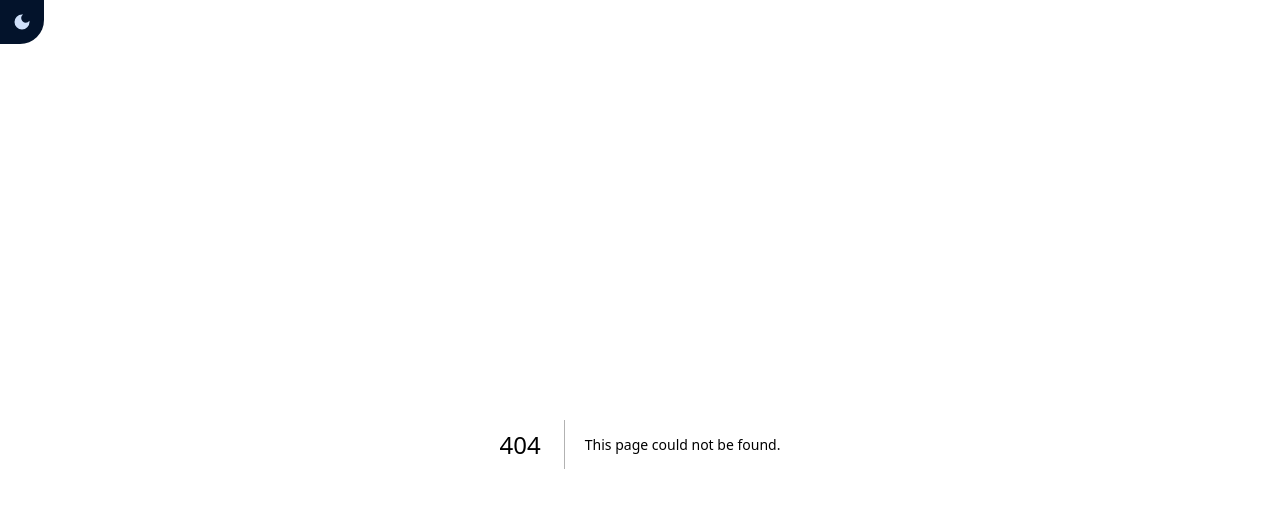
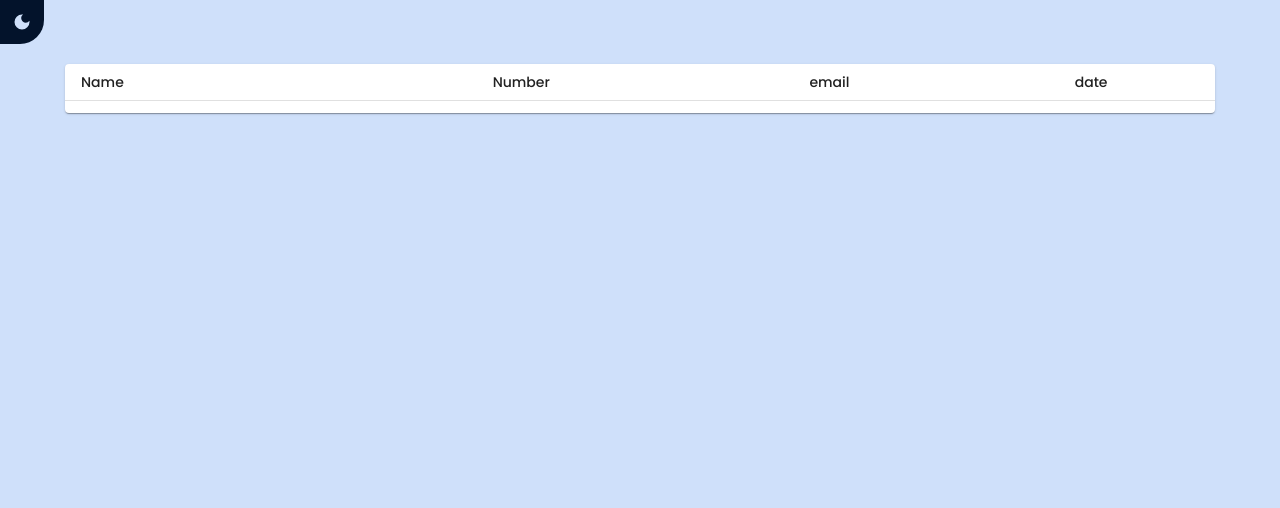
Before and after one commit to ehsanm-77/ToDo, a Next.js app: page /users in a window 1280 px wide. Before the commit this address had no page. Shown: the top 508 px of the page. Built offline with nearby package versions, Linux system fonts and the light colour scheme.

Commit message:
create table for users

```diff
--- a/src/pages/main/index.tsx
+++ b/src/pages/main/index.tsx
@@ -2,6 +2,7 @@ import FormInputs from '@/components/main/FormInputs/FormInputs';
 import SubmitButton from '@/components/shared/SubmitButton/SubmitButton';
 import { setFormData } from '@/redux/slice/formSlice';
 import { Box } from '@mui/material';
+import router, { Router } from 'next/router';
 import React from 'react';
 import { useForm, SubmitHandler, FieldValues } from 'react-hook-form';
 import { useDispatch, useSelector } from 'react-redux';
@@ -24,6 +25,7 @@ const MainPage = () => {
     console.log('Form data submitted:', data);
     dispatch(setFormData(data));
     reset();
+    router.push('/users');
   };
 
   return (
--- /dev/null
+++ b/src/pages/users/index.tsx
@@ -0,0 +1,72 @@
+import * as React from 'react';
+import Table from '@mui/material/Table';
+import TableBody from '@mui/material/TableBody';
+import TableCell from '@mui/material/TableCell';
+import TableContainer from '@mui/material/TableContainer';
+import TableHead from '@mui/material/TableHead';
+import TableRow from '@mui/material/TableRow';
+import Paper from '@mui/material/Paper';
+import { Box, useTheme } from '@mui/material';
+import { useSelector } from 'react-redux';
+
+export default function Users() {
+  const formData: IFormInput = useSelector(
+    (state: RootState) => state.form.formData
+  );
+  console.log(formData);
+  const rows = [formData];
+  const theme = useTheme();
+
+  return (
+    <Box
+      sx={{
+        display: 'flex',
+        justifyContent: 'center',
+        alignItems: 'center',
+      }}
+    >
+      <TableContainer
+        component={Paper}
+        sx={{
+          margin: '20px',
+          width: '320px',
+          [theme.breakpoints.up('md')]: {
+            width: '850px',
+          },
+          [theme.breakpoints.up('sm')]: {
+            width: '550px',
+          },
+          [theme.breakpoints.up('lg')]: {
+            width: '1150px',
+          },
+        }}
+      >
+        <Table sx={{ minWidth: 600 }} size="small" aria-label="a dense table">
+          <TableHead>
+            <TableRow>
+              <TableCell>Name</TableCell>
+              <TableCell align="center">Number</TableCell>
+              <TableCell align="center">email</TableCell>
+              <TableCell align="center">date</TableCell>
+            </TableRow>
+          </TableHead>
+          <TableBody>
+            {rows.map((row) => (
+              <TableRow
+                key={row.name}
+                sx={{ '&:last-child td, &:last-child th': { border: 0 } }}
+              >
+                <TableCell component="th" scope="row">
+                  {row.name}
+                </TableCell>
+                <TableCell align="center">{row.number}</TableCell>
+                <TableCell align="center">{row.email}</TableCell>
+                <TableCell align="center">{row.date}</TableCell>
+              </TableRow>
+            ))}
+          </TableBody>
+        </Table>
+      </TableContainer>
+    </Box>
+  );
+}
```
